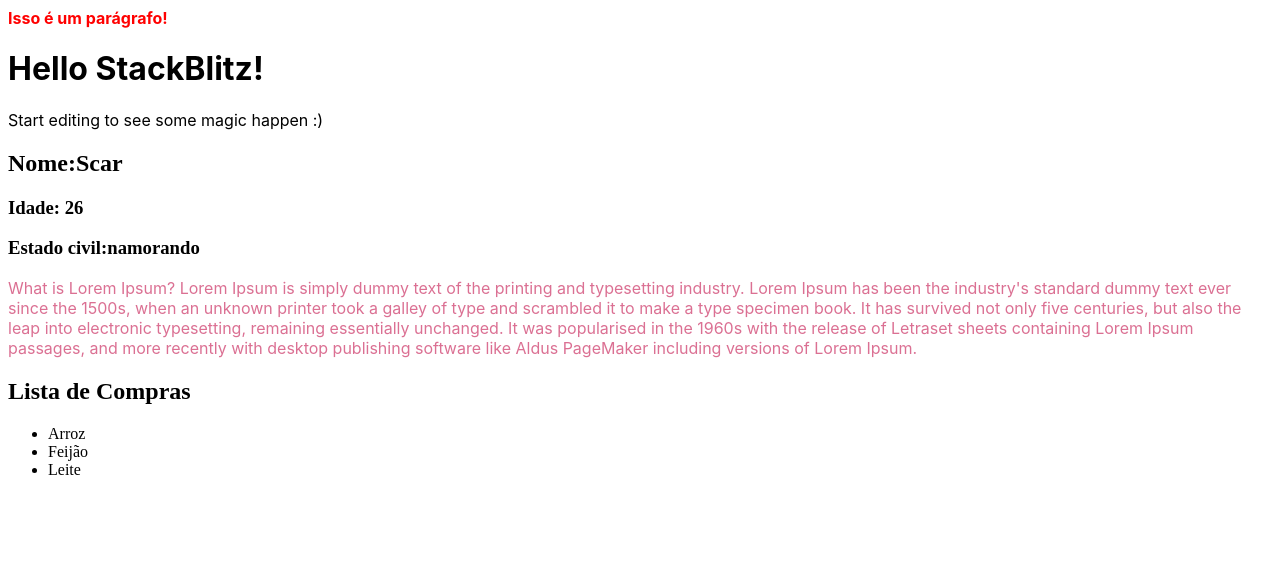
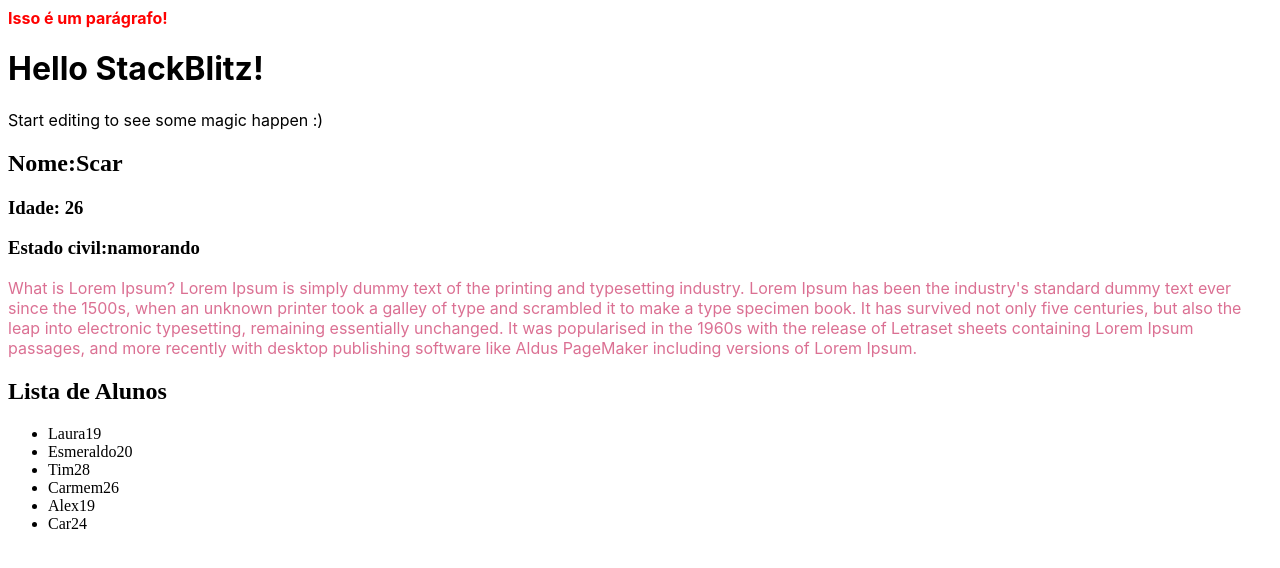
Before and after one commit to scarfada/apendendo-a-estilizar-o-componente-com-css-module, a React (Create React App) app: page / in a window 1280 px wide. Shown: the top 568 px of the page. Built offline with nearby package versions, Linux system fonts and the light colour scheme.

Commit message:
usando props avançado

```diff
--- /dev/null
+++ b/src/components/Item.js
@@ -0,0 +1,12 @@
+import React from 'react';
+
+export default function Alunos({ aluno, idade }) {
+  return (
+    <div>
+      <li>
+        {aluno}
+        {idade}
+      </li>
+    </div>
+  );
+}
--- a/src/components/Lista.js
+++ b/src/components/Lista.js
@@ -1,13 +1,17 @@
 import React from 'react';
+import Alunos from './Item';
 
 export default function List() {
   return (
     <>
-      <h2>Lista de Compras</h2>
+      <h2>Lista de Alunos</h2>
       <ul>
-        <li>Arroz</li>
-        <li>Feijão</li>
-        <li>Leite</li>
+        <Alunos aluno="Laura" idade={19} />
+        <Alunos aluno="Esmeraldo" idade={20} />
+        <Alunos aluno="Tim" idade={28} />
+        <Alunos aluno="Carmem" idade={26} />
+        <Alunos aluno="Alex" idade={19} />
+        <Alunos aluno="Car" idade={24} />
       </ul>
     </>
   );
```
